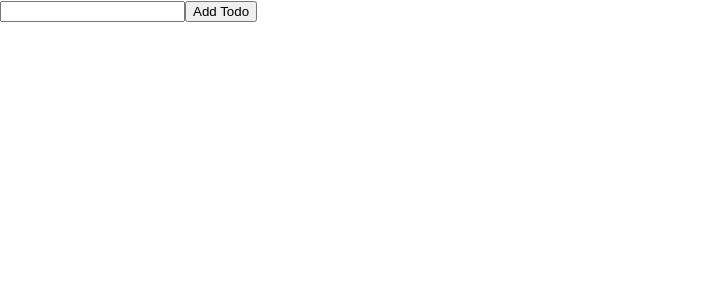
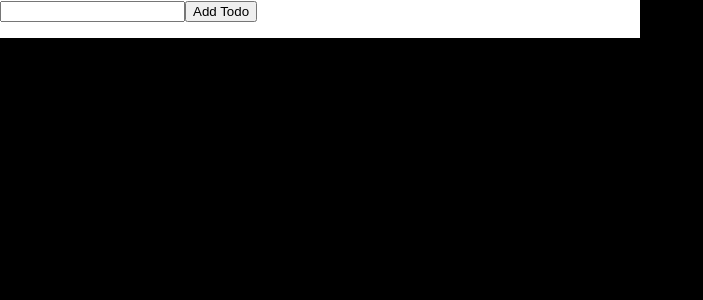
Before and after one commit to autumnpa/React-Todo-Web-App, a React (Create React App) app: page / in a window 1280 px wide. Shown: the top 300 px of the page, without its empty margins (0-703 px from the left). Built offline with nearby package versions, Linux system fonts and the light colour scheme.

Commit message:
Container Styling
- Added styling the div wrapping the whole todo list

```diff
--- a/src/App.js
+++ b/src/App.js
@@ -33,7 +33,7 @@ function App() {
     setTodos(todos.filter((todo) => todo.id !== id));
   };
   return (
-    <div>
+    <div className="container">
       {/* Add onSubmit to form to make sure handleSubmit is called */}
       <form onSubmit={handleSubmit}>
         {/* Updates the state varliable newTodo each time the user types and a new task */}
--- a/src/index.css
+++ b/src/index.css
@@ -11,3 +11,15 @@ code {
   font-family: source-code-pro, Menlo, Monaco, Consolas, 'Courier New',
     monospace;
 }
+
+body {
+  height: 100vh;
+  background-color: black;
+}
+
+.container {
+  width: 50%;
+  background-color: white;
+  min-width: 350px;
+  position: absolute;
+}
```
